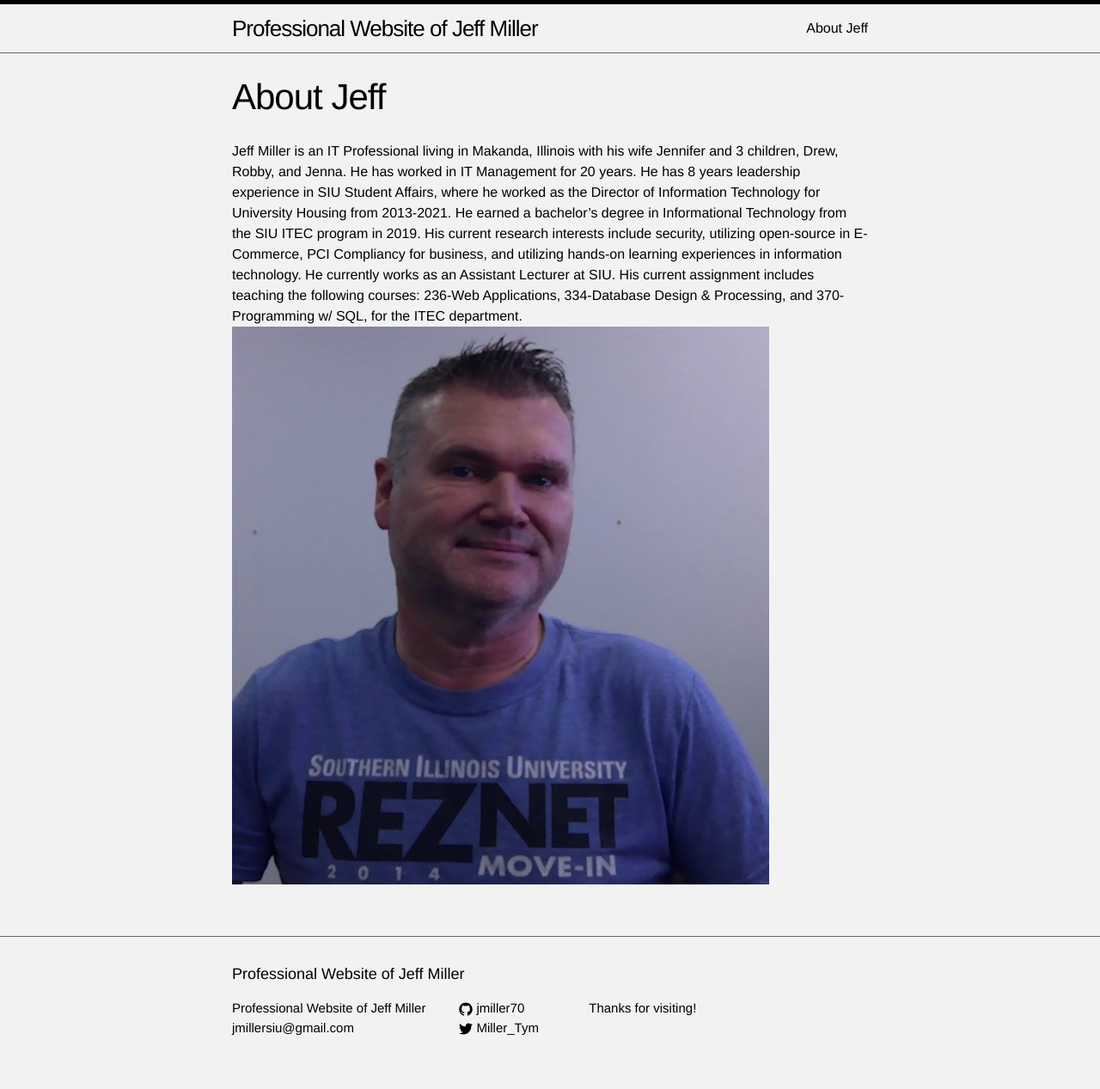
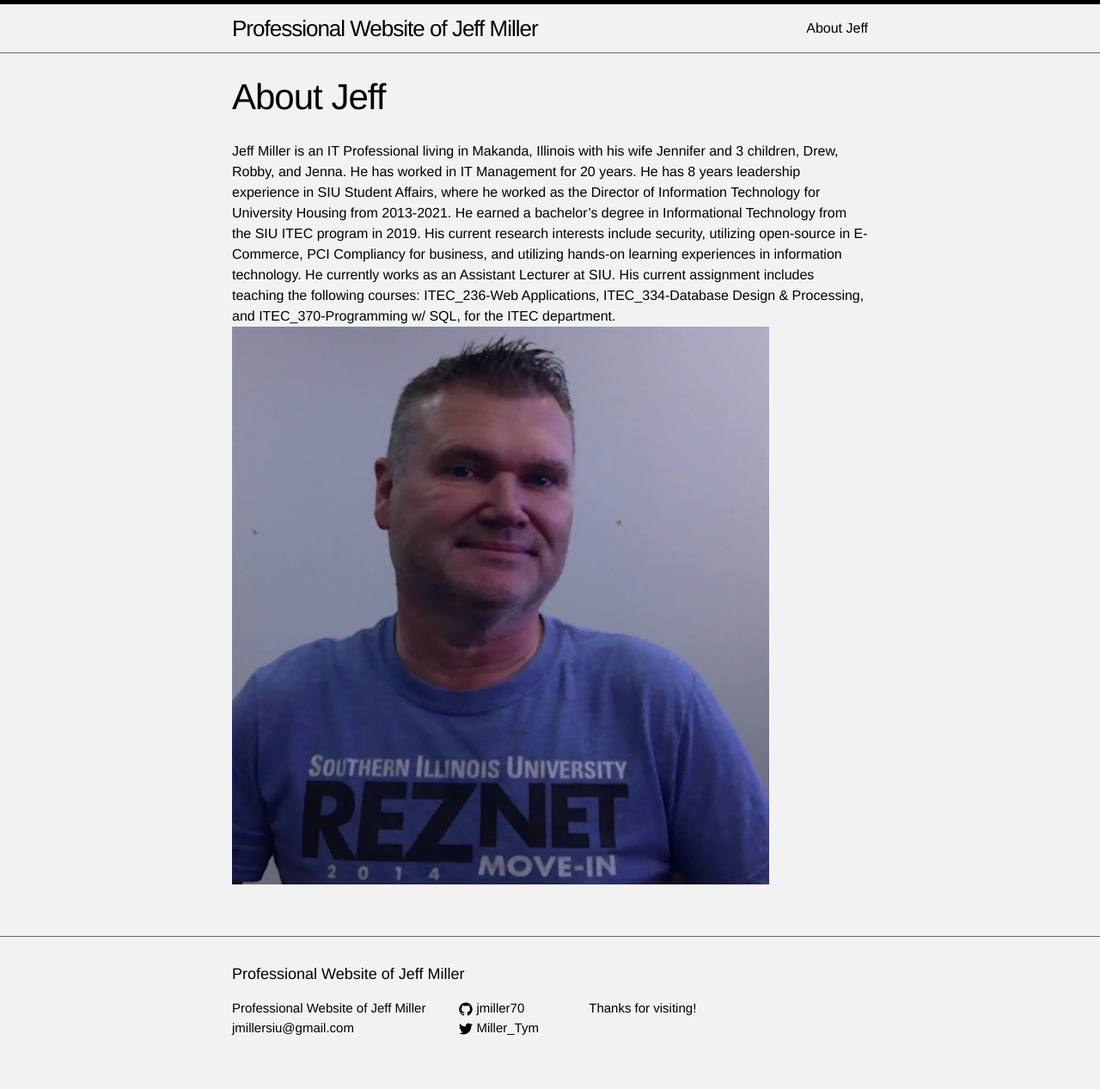
Before and after one commit to jmillersiu/jmillersiu.github.io, a Jekyll site: the page built from about.md, in a window 1280 px wide. Shown: the whole page at 86% size. Built offline with Jekyll 4.4.1, drawn with Linux system fonts in a browser that asks for light colours.

Commit message:
Update about.md

```diff
--- a/about.md
+++ b/about.md
@@ -6,5 +6,5 @@
 
 
 Jeff Miller is an IT Professional living in Makanda, Illinois with his wife
-Jennifer and 3 children, Drew, Robby, and Jenna. He has worked in IT Management for 20 years. He has 8 years leadership experience in SIU Student Affairs, where he worked as the Director of Information Technology for University Housing from 2013-2021. He earned a bachelor's degree in Informational Technology from the SIU ITEC program in 2019. His current research interests include security, utilizing open-source in E-Commerce, PCI Compliancy for business, and utilizing hands-on learning experiences in information technology. He currently works as an Assistant Lecturer at SIU. His current assignment includes teaching the following courses: 236-Web Applications, 334-Database Design & Processing, and 370-Programming w/ SQL, for the ITEC department.
+Jennifer and 3 children, Drew, Robby, and Jenna. He has worked in IT Management for 20 years. He has 8 years leadership experience in SIU Student Affairs, where he worked as the Director of Information Technology for University Housing from 2013-2021. He earned a bachelor's degree in Informational Technology from the SIU ITEC program in 2019. His current research interests include security, utilizing open-source in E-Commerce, PCI Compliancy for business, and utilizing hands-on learning experiences in information technology. He currently works as an Assistant Lecturer at SIU. His current assignment includes teaching the following courses: ITEC_236-Web Applications, ITEC_334-Database Design & Processing, and ITEC_370-Programming w/ SQL, for the ITEC department.
 ![jmiller]({{ site.url }}/assets/jmiller.png)
```
